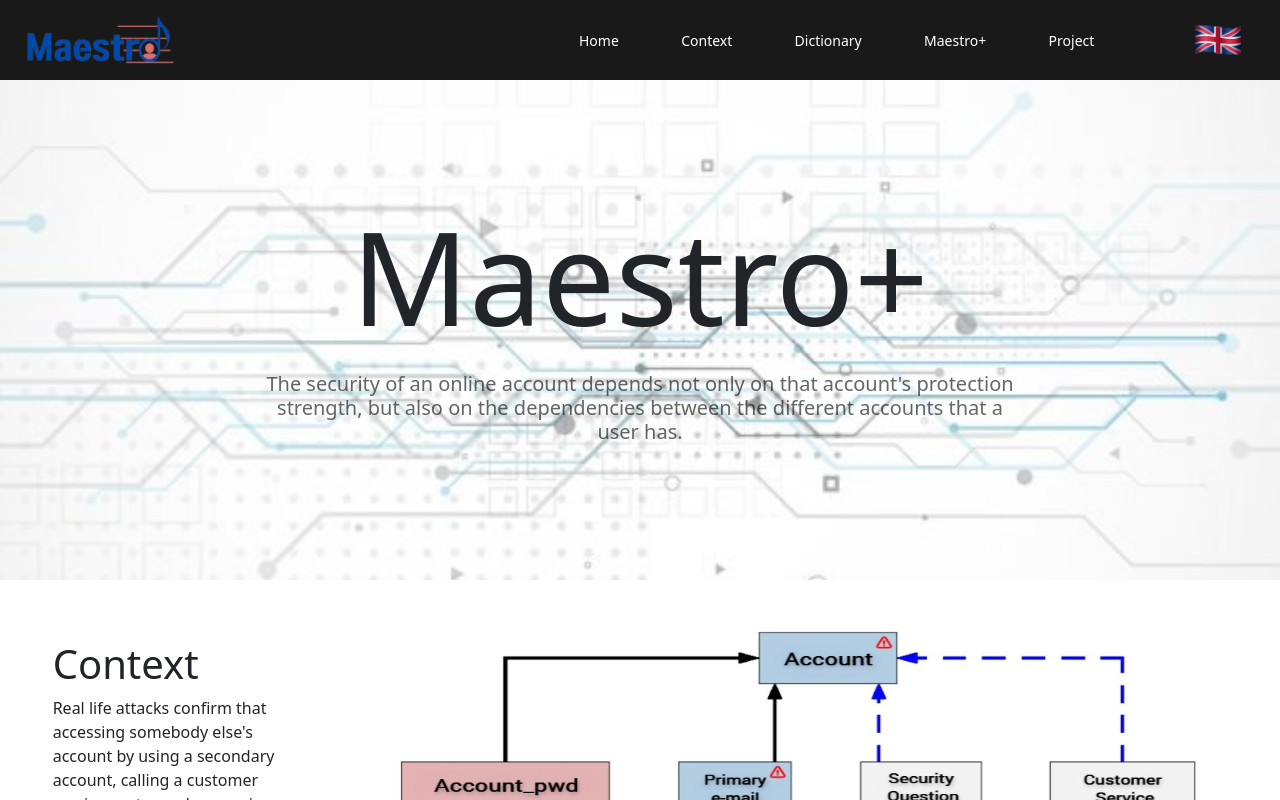
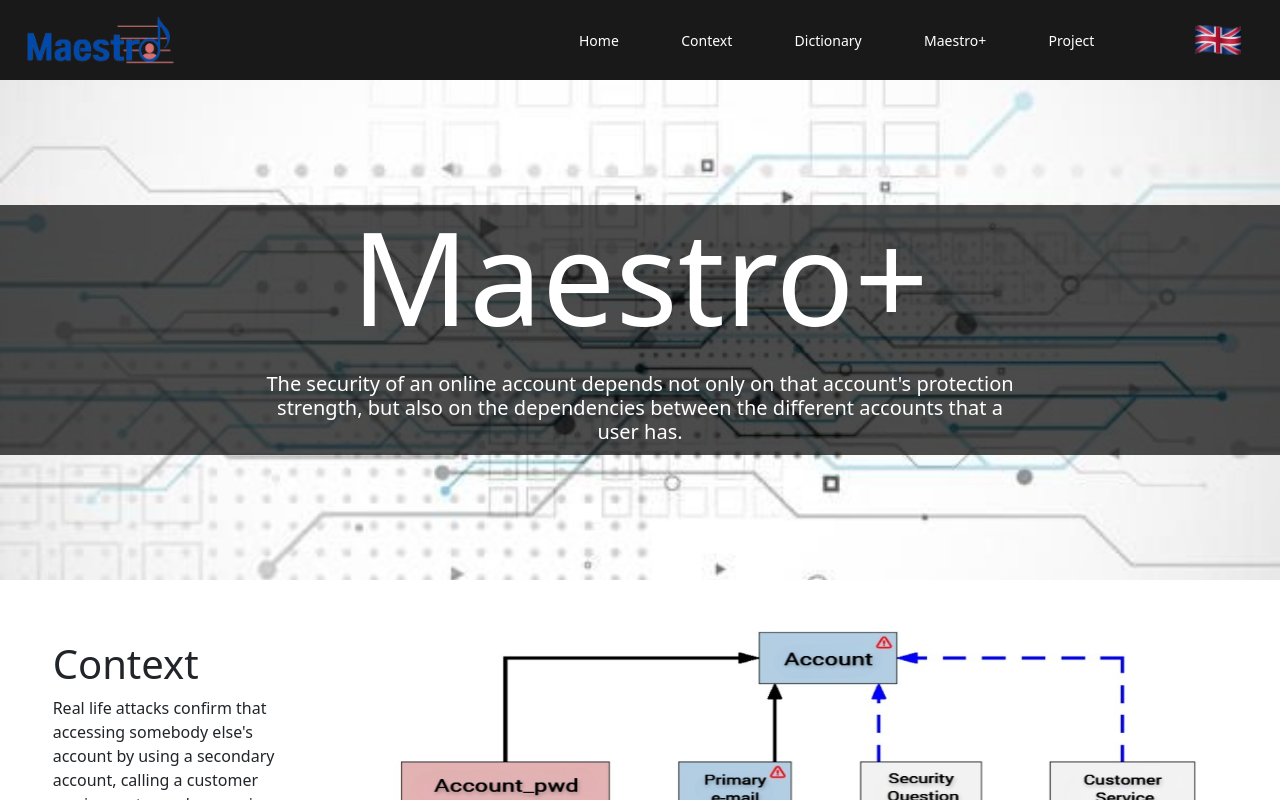
Before and after one commit to Rakva/maestro, a React (Create React App) app: page / in a window 1280 px wide. Shown: the top 800 px of the page. Built offline with nearby package versions, Linux system fonts and the light colour scheme.

Commit message:
added background line

```diff
--- a/src/components/Home/home.css
+++ b/src/components/Home/home.css
@@ -11,24 +11,25 @@
 }
 .home_container{
     width: 100%;
-    height: 100%;
+    height: 50%;
     display: flex;
     flex-direction: column;
     align-items: center;
     justify-content: center;
-    background-color: rgba(255,255,255,0.5);
+    background-color: rgba(0,0,0,0.7);
 }
 .home_text_main{
     font-size: 130px;
     padding: 20xp;
+    color: white;
     /* background-color: rgba(255,255,255,0.7); */
 }
 .home_text_sec{
     padding: 10px;
     font-size: 20px;
     text-align: center;
-    color: rgba(0,0,0,0.6);
     width: 60%;
+    color: white;
     /* background-color: rgba(255,255,255,0.7); */
 }
 @media screen and (max-width: 800px) {
```
